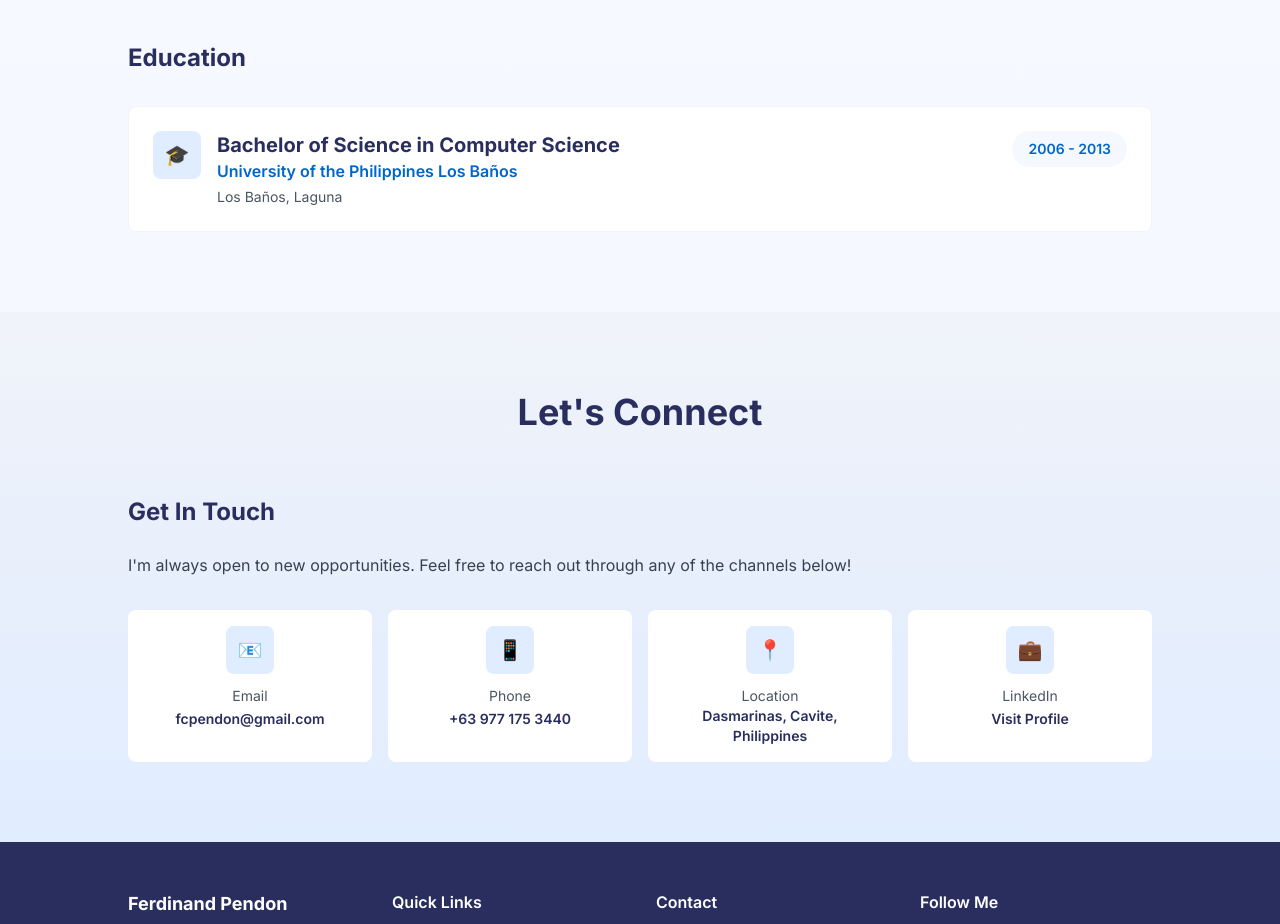
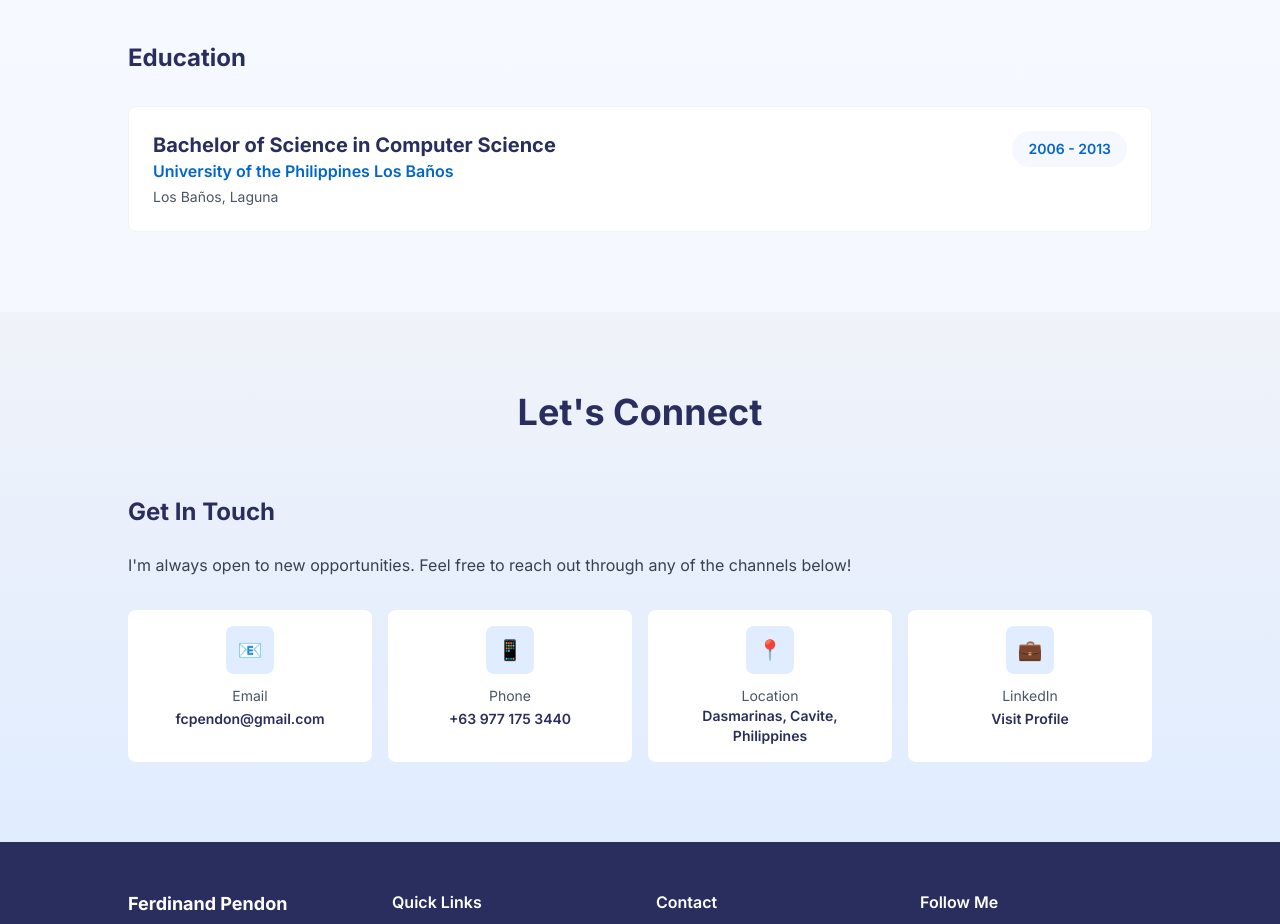
Before and after one commit to fcpendon/fcpendon.github.io, a Vue app: page / in a window 1280 px wide. Shown: the part 4700-5624 px from the top of the page. Built offline with nearby package versions, Linux system fonts and the light colour scheme.

Commit message:
Removed education icon

```diff
--- a/src/components/Experience.vue
+++ b/src/components/Experience.vue
@@ -15,18 +15,13 @@
       <div class="mt-16 pt-16 border-t border-primary-200">
         <h3 class="text-2xl font-bold text-primary-900 mb-8">Education</h3>
         <div class="card">
-          <div class="flex gap-4">
-            <div class="flex-shrink-0">
-              <div class="flex h-12 w-12 items-center justify-center rounded-lg bg-accent-100">
-                <span class="text-xl">🎓</span>
-              </div>
-            </div>
-            <div class="flex-grow">
+          <div class="flex flex-col md:flex-row md:items-start md:justify-between gap-4">
+            <div>
               <h4 class="text-xl font-bold text-primary-900">Bachelor of Science in Computer Science</h4>
               <p class="text-accent-600 font-semibold">University of the Philippines Los Baños</p>
               <p class="text-gray-600 text-sm mt-1">Los Baños, Laguna</p>
             </div>
-            <div>
+            <div class="md:text-right">
               <span class="inline-block px-4 py-2 bg-accent-50 text-accent-600 rounded-full font-semibold text-sm whitespace-nowrap">
                 2006 - 2013
               </span>
```
